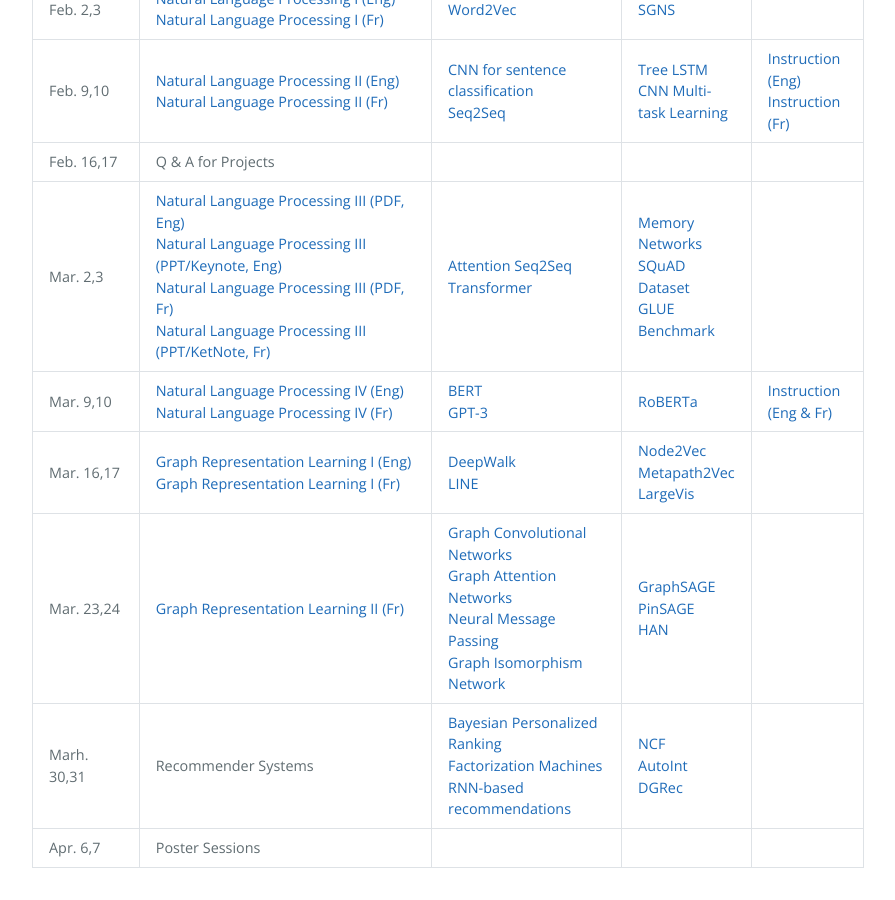
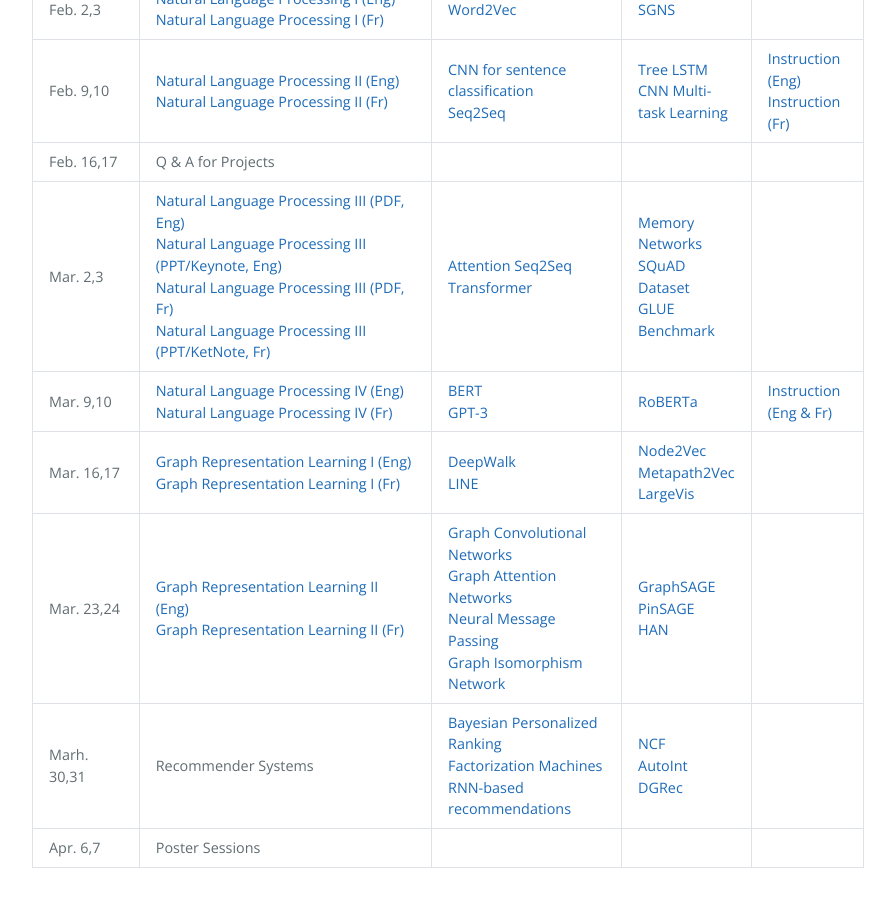
Before and after one commit to DeepGraphLearning/Math80600A_2022W, a Jekyll site: the page built from schedule.md, in a window 1280 px wide and 900 px high, scrolled down 1037 px. Shown: the whole window, without its empty margins (192-1087 px from the left). Built offline with Jekyll 4.4.1, drawn with Linux system fonts in a browser that asks for light colours.

Commit message:
Update schedule.md

```diff
--- a/schedule.md
+++ b/schedule.md
@@ -172,8 +172,10 @@ schedule:
         url: https://arxiv.org/abs/1602.00370
   - date: Mar. 23,24
     topics:
+      - name: Graph Representation Learning II (Eng)
+        url: https://www.dropbox.com/s/lxuk6rcw2bv4ea4/Week10-Graph-part2.pdf?dl=0
       - name: Graph Representation Learning II (Fr)
-        url: https://www.dropbox.com/s/h7vu875a8f38lw1/S10-Graphes-P2.key?dl=0
+        url: https://www.dropbox.com/s/ra56jtujrogz8qa/S10-Graphes-P2.pdf?dl=0
     readings:
       - name: Graph Convolutional Networks
         url: https://arxiv.org/abs/1609.02907
```
